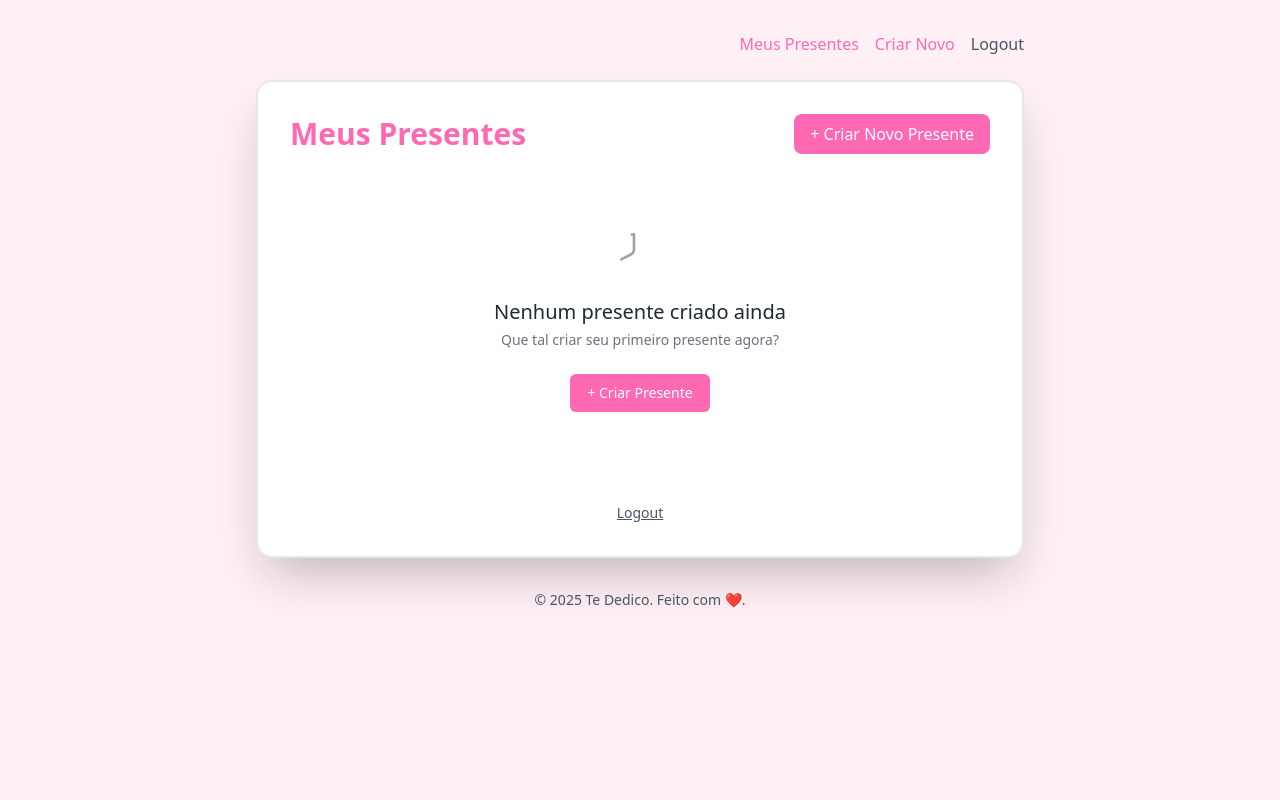
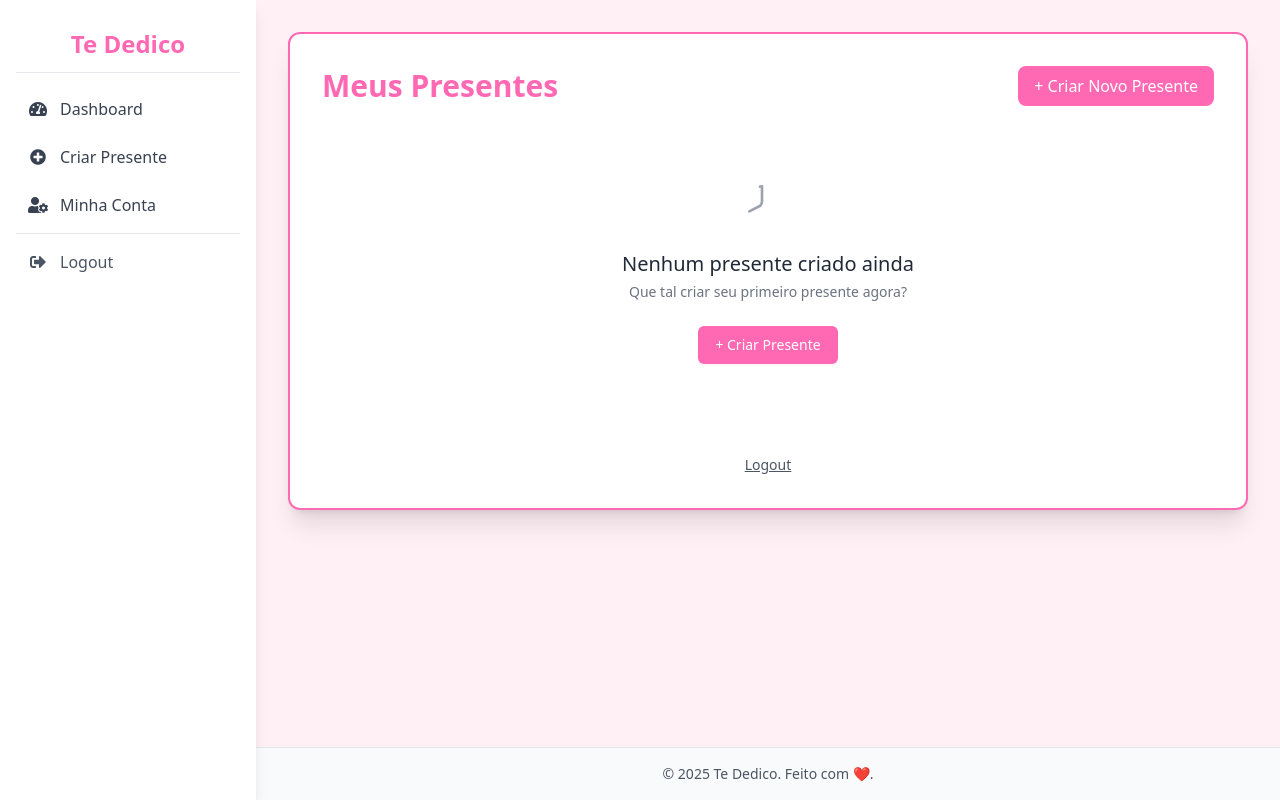
Before and after one commit to gabrielmenezes30/sistema-tededico, a Django app: page / in a window 1280 px wide. Run offline with Django 5.2, Linux system fonts and the light colour scheme; a user stored in the database is signed in; data that the repository does not hold is empty; some libraries are stand-ins or nearby versions.

Commit message:
adição de sidebar

```diff
--- a/app/templates/base.html
+++ b/app/templates/base.html
@@ -5,37 +5,114 @@
   <meta name="viewport" content="width=device-width, initial-scale=1.0">
   <title>{% block title %}Presente{% endblock %}</title>
   <script src="https://cdn.tailwindcss.com"></script>
+  {# Opcional: Adicionar FontAwesome para ícones #}
+  <link rel="stylesheet" href="https://cdnjs.cloudflare.com/ajax/libs/font-awesome/5.15.3/css/all.min.css">
   <style>
     :root {
       --casal-bg: #fff0f5; /* LavenderBlush - Padrão */
       --casal-accent: #ff69b4; /* HotPink - Padrão */
     }
-    /* Para o line-clamp (se não usar plugin do Tailwind) */
     .line-clamp-3 {
       overflow: hidden;
       display: -webkit-box;
       -webkit-box-orient: vertical;
       -webkit-line-clamp: 3;
     }
+    /* Ajuste para o scroll da sidebar se o conteúdo for muito grande */
+    #sidebar nav {
+      max-height: calc(100vh - 8rem); /* Ajuste conforme a altura do header da sidebar e padding */
+      overflow-y: auto;
+    }
   </style>
-  {% block head_extra %}{% endblock %} {# Novo bloco para estilos extras #}
+  {% block head_extra %}{% endblock %}
 </head>
-<body class="bg-[var(--casal-bg)] text-gray-800 min-h-screen flex flex-col items-center justify-start pt-8 pb-8 px-4 {% block body_class %}{% endblock %}"> {# Classe de corpo e bg padrão #}
+<body class="bg-[var(--casal-bg)] text-gray-800 flex min-h-screen {% block body_class %}{% endblock %}">
 
-  {% if user.is_authenticated and not request.resolver_match.url_name == 'ver_presente' %} {# Não mostrar nav em ver.html #}
-  <nav class="w-full max-w-3xl mb-6 flex justify-end space-x-4">
-      <a href="{% url 'dashboard' %}" class="text-[var(--casal-accent)] hover:underline font-medium">Meus Presentes</a>
-      <a href="{% url 'criar_presente' %}" class="text-[var(--casal-accent)] hover:underline font-medium">Criar Novo</a>
-      <a href="{% url 'logout' %}" class="text-gray-600 hover:text-[var(--casal-accent)] hover:underline">Logout</a>
-  </nav>
+  {# Sidebar (condicionalmente visível, toggle em menores) #}
+  {% if user.is_authenticated and not request.resolver_match.url_name == 'ver_presente' and not request.resolver_match.url_name == 'login' and not request.resolver_match.url_name == 'register' %}
+  <aside id="sidebar" class="bg-white shadow-lg w-64 min-h-screen p-4 space-y-4 fixed md:relative z-20 transform -translate-x-full md:translate-x-0 transition-transform duration-300 ease-in-out flex flex-col">
+    <div class="text-center py-3 border-b border-gray-200">
+      <a href="{% url 'dashboard' %}" class="text-2xl font-bold text-[var(--casal-accent)]">Te Dedico</a>
+    </div>
+    <nav class="flex-grow flex flex-col space-y-2">
+      <a href="{% url 'dashboard' %}" class="text-gray-700 hover:bg-pink-50 hover:text-[var(--casal-accent)] px-3 py-2 rounded-md font-medium flex items-center">
+        <i class="fas fa-tachometer-alt mr-3 w-5 text-center"></i> Dashboard
+      </a>
+      <a href="{% url 'criar_presente' %}" class="text-gray-700 hover:bg-pink-50 hover:text-[var(--casal-accent)] px-3 py-2 rounded-md font-medium flex items-center">
+        <i class="fas fa-plus-circle mr-3 w-5 text-center"></i> Criar Presente
+      </a>
+      <a href="#" class="text-gray-700 hover:bg-pink-50 hover:text-[var(--casal-accent)] px-3 py-2 rounded-md font-medium flex items-center">
+        <i class="fas fa-user-cog mr-3 w-5 text-center"></i> Minha Conta
+      </a>
+      <hr class="my-3">
+      <a href="{% url 'logout' %}" class="text-gray-600 hover:bg-gray-100 hover:text-[var(--casal-accent)] px-3 py-2 rounded-md font-medium flex items-center mt-auto">
+        <i class="fas fa-sign-out-alt mr-3 w-5 text-center"></i> Logout
+      </a>
+    </nav>
+  </aside>
   {% endif %}
 
-  <main class="w-full {% if user.is_authenticated and not request.resolver_match.url_name == 'ver_presente' %}max-w-3xl{% elif request.resolver_match.url_name == 'ver_presente' %}max-w-2xl{% else %}max-w-md{% endif %} bg-white shadow-2xl rounded-2xl p-6 md:p-8 border-2 border-[var(--casal-accent-dynamic, var(--casal-accent))]"> {# Usar cor dinâmica se disponível #}
-    {% block content %}{% endblock %}
-  </main>
+  {# Conteúdo Principal e Header com Hamburger #}
+  <div class="flex-1 flex flex-col min-w-0">
+    {# Header para o hamburger em telas menores e talvez título da página #}
+    {% if user.is_authenticated and not request.resolver_match.url_name == 'ver_presente' and not request.resolver_match.url_name == 'login' and not request.resolver_match.url_name == 'register' %}
+    <header class="bg-white shadow-md p-4 md:hidden sticky top-0 z-10">
+      <div class="flex justify-between items-center">
+        <a href="{% url 'dashboard' %}" class="text-xl font-bold text-[var(--casal-accent)]">Te Dedico</a>
+        <button id="hamburger-button" class="text-gray-700 focus:outline-none p-2">
+          <svg class="w-6 h-6" fill="none" stroke="currentColor" viewBox="0 0 24 24" xmlns="http://www.w3.org/2000/svg"><path stroke-linecap="round" stroke-linejoin="round" stroke-width="2" d="M4 6h16M4 12h16m-7 6h7"></path></svg>
+        </button>
+      </div>
+    </header>
+    {% endif %}
 
-  <footer class="mt-8 text-center text-sm text-gray-600">
-    <p>&copy; {% now "Y" %} Te Dedico. Feito com ❤️.</p>
-  </footer>
+    {# Área de Conteúdo Principal #}
+    <main class="flex-1 p-4 sm:p-6 md:p-8 overflow-y-auto">
+        {# O div abaixo é o container do "card" de conteúdo #}
+        <div class="w-full {% if user.is_authenticated and not request.resolver_match.url_name == 'ver_presente' and not request.resolver_match.url_name == 'login' and not request.resolver_match.url_name == 'register' %}
+                        bg-white shadow-xl rounded-xl p-6 md:p-8 border-2 border-[var(--casal-accent)]
+                       {% elif request.resolver_match.url_name == 'ver_presente' %}
+                        max-w-2xl mx-auto bg-white shadow-2xl rounded-2xl p-6 md:p-8 border-2 border-[var(--casal-accent-dynamic, var(--casal-accent))]
+                       {% else %}
+                        max-w-md mx-auto bg-white shadow-2xl rounded-2xl p-6 md:p-8 border-2 border-[var(--casal-accent-dynamic, var(--casal-accent))]
+                       {% endif %}">
+            {% block content %}{% endblock %}
+        </div>
+    </main>
+
+    <footer class="p-4 text-center text-sm text-gray-600 bg-gray-50 border-t
+                   {% if user.is_authenticated and not request.resolver_match.url_name == 'ver_presente' and not request.resolver_match.url_name == 'login' and not request.resolver_match.url_name == 'register' %}
+                     {# md:ml-64 -- Removido pois a sidebar é fixed em mobile e relative em desktop, o flex-1 do conteúdo já cuida disso #}
+                   {% endif %}">
+      <p>&copy; {% now "Y" %} Te Dedico. Feito com ❤️.</p>
+    </footer>
+  </div>
+
+  {# Overlay para quando a sidebar estiver aberta em mobile #}
+  <div id="sidebar-overlay" class="fixed inset-0 bg-black opacity-50 z-10 hidden md:hidden"></div>
+
+<script>
+  document.addEventListener('DOMContentLoaded', function() {
+    const hamburgerButton = document.getElementById('hamburger-button');
+    const sidebar = document.getElementById('sidebar');
+    const sidebarOverlay = document.getElementById('sidebar-overlay');
+
+    if (hamburgerButton && sidebar) {
+      hamburgerButton.addEventListener('click', function() {
+        sidebar.classList.toggle('-translate-x-full');
+        if (sidebarOverlay) {
+            sidebarOverlay.classList.toggle('hidden');
+        }
+      });
+    }
+
+    if (sidebarOverlay && sidebar) {
+        sidebarOverlay.addEventListener('click', function() {
+            sidebar.classList.add('-translate-x-full');
+            sidebarOverlay.classList.add('hidden');
+        });
+    }
+  });
+</script>
 </body>
 </html>
```
Also changed, not shown: db.sqlite3, media/qrcodes/qrcode_10.png (added).
